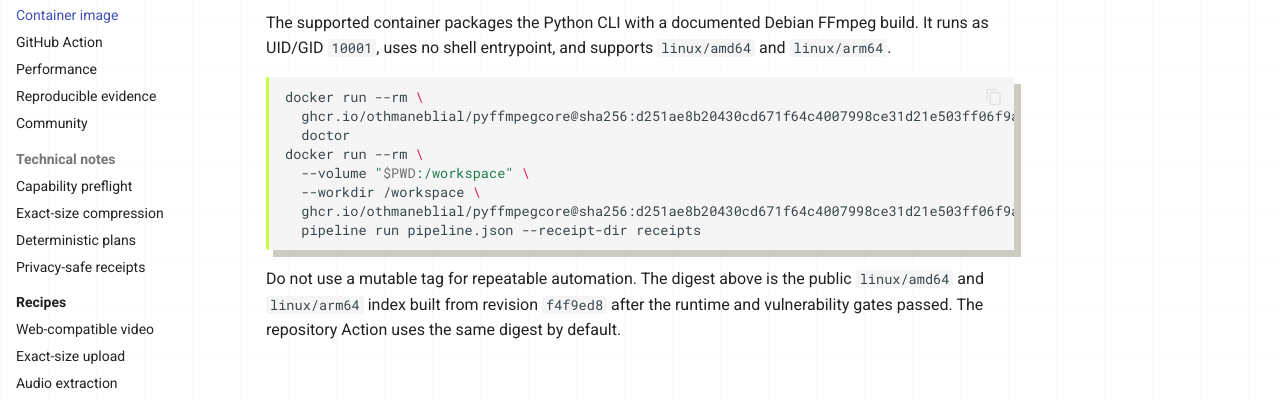
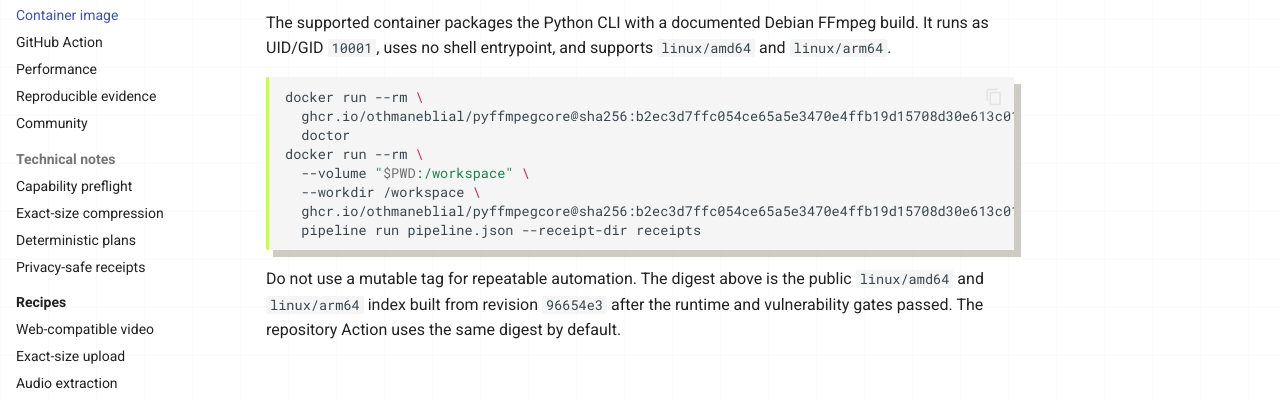
Before and after one commit to OthmaneBlial/pyffmpegcore, an MkDocs documentation site: the page built from docs/container.md, in a window 1280 px wide and 900 px high. Shown: the part 367-767 px from the top of the window. Built offline with MkDocs 1.6.1 and Material for MkDocs 9.7.7, drawn with Linux system fonts in a browser that asks for light colours; some of the changed text lies outside the part shown.

Commit message:
container: pin the hardened runtime digest

````diff
--- a/action.yml
+++ b/action.yml
@@ -58,7 +58,7 @@
       shell: bash
       run: '"$GITHUB_ACTION_PATH/scripts/run_pipeline_action.sh"'
       env:
-        PYFFMPEGCORE_ACTION_IMAGE: ghcr.io/othmaneblial/pyffmpegcore@sha256:d251ae8b20430cd671f64c4007998ce31d21e503ff06f9a309c7f33f6b8dbf3e
+        PYFFMPEGCORE_ACTION_IMAGE: ghcr.io/othmaneblial/pyffmpegcore@sha256:b2ec3d7ffc054ce65a5e3470e4ffb19d15708d30e613c01e3217bb9331251458
         PYFFMPEGCORE_ACTION_PIPELINE: ${{ inputs.pipeline }}
         PYFFMPEGCORE_ACTION_VARIABLES: ${{ inputs.environment }}
         PYFFMPEGCORE_ACTION_RECEIPT_DIR: ${{ inputs.receipt-dir }}
--- a/docs/container.md
+++ b/docs/container.md
@@ -6,17 +6,17 @@
 
 ```bash
 docker run --rm \
-  ghcr.io/othmaneblial/pyffmpegcore@sha256:d251ae8b20430cd671f64c4007998ce31d21e503ff06f9a309c7f33f6b8dbf3e \
+  ghcr.io/othmaneblial/pyffmpegcore@sha256:b2ec3d7ffc054ce65a5e3470e4ffb19d15708d30e613c01e3217bb9331251458 \
   doctor
 docker run --rm \
   --volume "$PWD:/workspace" \
   --workdir /workspace \
-  ghcr.io/othmaneblial/pyffmpegcore@sha256:d251ae8b20430cd671f64c4007998ce31d21e503ff06f9a309c7f33f6b8dbf3e \
+  ghcr.io/othmaneblial/pyffmpegcore@sha256:b2ec3d7ffc054ce65a5e3470e4ffb19d15708d30e613c01e3217bb9331251458 \
   pipeline run pipeline.json --receipt-dir receipts
 ```
 
 Do not use a mutable tag for repeatable automation. The digest above is the
-public `linux/amd64` and `linux/arm64` index built from revision `f4f9ed8` after
+public `linux/amd64` and `linux/arm64` index built from revision `96654e3` after
 the runtime and vulnerability gates passed. The repository Action uses the same
 digest by default.
 
@@ -79,7 +79,7 @@
 docker run --rm pyffmpegcore:local smoke-test --json
 
 gh attestation verify \
-  oci://ghcr.io/othmaneblial/pyffmpegcore@sha256:d251ae8b20430cd671f64c4007998ce31d21e503ff06f9a309c7f33f6b8dbf3e \
+  oci://ghcr.io/othmaneblial/pyffmpegcore@sha256:b2ec3d7ffc054ce65a5e3470e4ffb19d15708d30e613c01e3217bb9331251458 \
   --repo OthmaneBlial/pyffmpegcore
 ```
 
````
Also changed, not shown: 1 other file.
